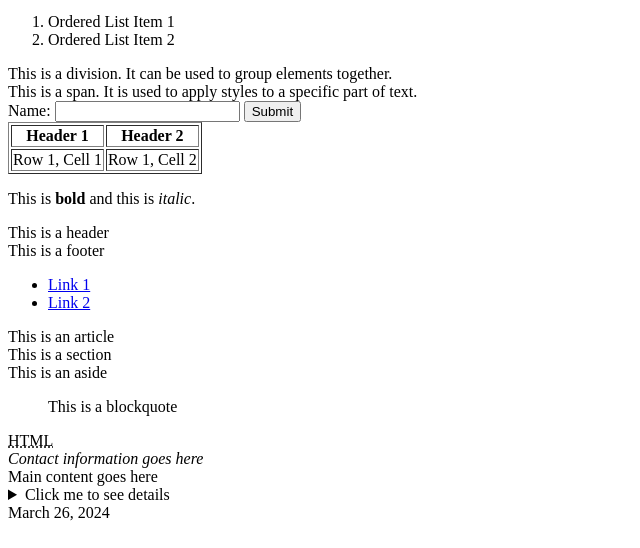
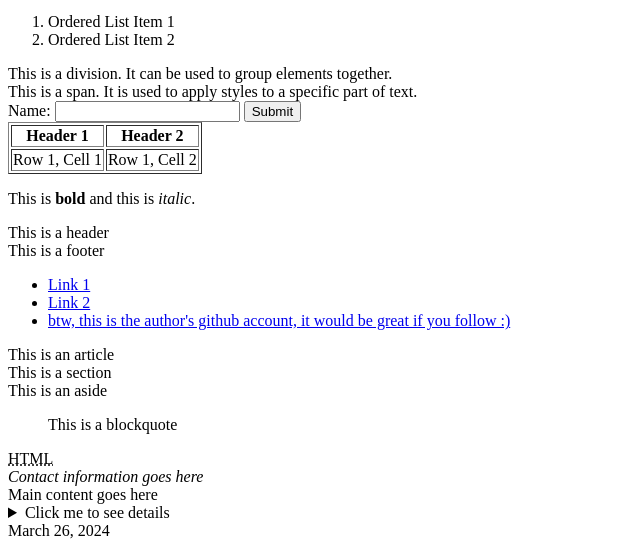
Before and after one commit to tienanh109/html-sample-for-beginner, a plain HTML site: page index.html in a window 1280 px wide. Shown: the part 395-943 px from the top of the page, without its empty margins (0-640 px from the left). Drawn offline with Linux system fonts and the light colour scheme.

Commit message:
Update index.html

```diff
--- a/index.html
+++ b/index.html
@@ -75,6 +75,7 @@
     <ul>
         <li><a href="#">Link 1</a></li>
         <li><a href="#">Link 2</a></li>
+        <li><a href="https://github.com/tienanh109">btw, this is the author's github account, it would be great if you follow :)</a></li>
     </ul>
 </nav>
 <article>This is an article</article>
```
